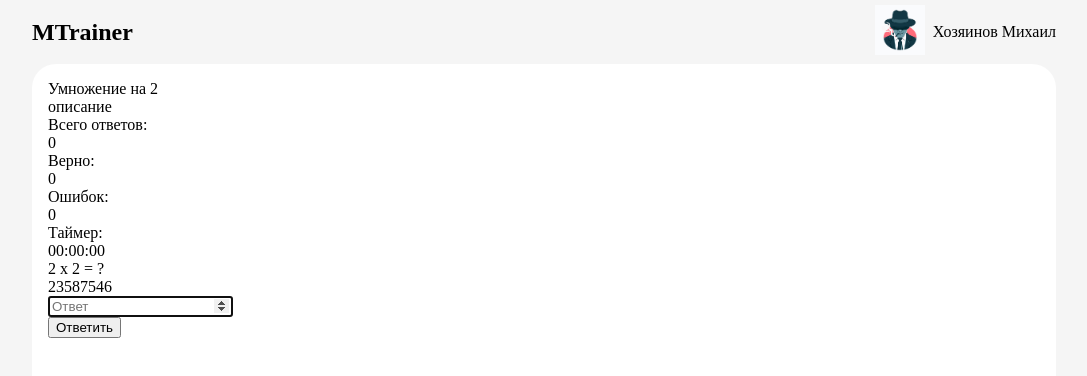
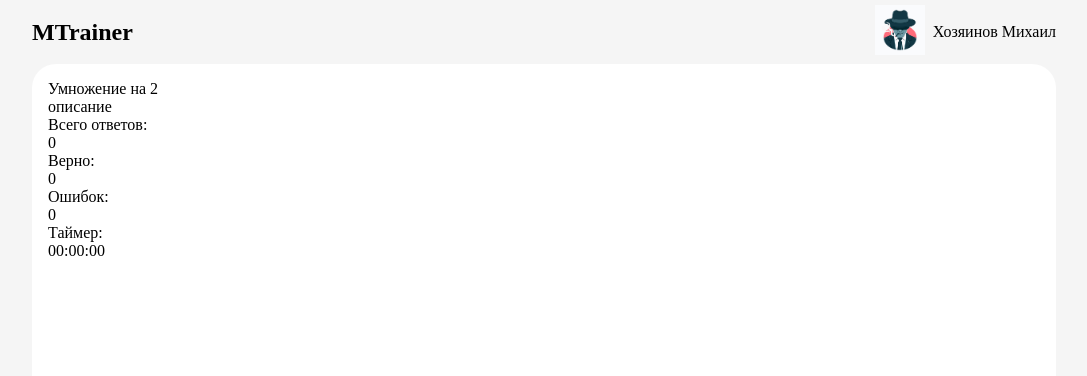
Before and after one commit to kho-mike/MTrainer, a Vue app: page / in a window 1280 px wide. Shown: the top 376 px of the page, without its empty margins (96-1183 px from the left). Built offline with nearby package versions, Linux system fonts and the light colour scheme; a web font is replaced by a local one.

Commit message:
18/03/2024 - 22:08

```diff
--- a/src/components/content/Exercise.vue
+++ b/src/components/content/Exercise.vue
@@ -1,90 +1,10 @@
 <script setup>
-
+import ExerciseHeader from '@/components/content/exercise/Exercise-header.vue';
+import ExerciseContent from '@/components/content/exercise/Exercise-content.vue';
 </script>
 
 <template>
-
-        <div class="exercise">
-            <div class="exercise-header">
-                <div class="exercise-header__left">
-                    <div class="exercise-title">
-                        <div class="exercise-title__name">Умножение на 2</div>
-                        <div class="exercise-title__description">описание</div>
-                    </div>
-                </div>
-                <div class="exercise-header__center">
-                    <div class="exercise-statistic">
-                        <div class="exercise-statistic__item">
-                            <div class="exercise-statistic__title">
-                                Всего ответов:
-                            </div>
-                            <div class="exercise-statistic__value">0</div>
-                        </div>
-                        <div class="exercise-statistic__item">
-                            <div class="exercise-statistic__title">Верно:</div>
-                            <div class="exercise-statistic__value">0</div>
-                        </div>
-                        <div class="exercise-statistic__item">
-                            <div class="exercise-statistic__title">Ошибок:</div>
-                            <div class="exercise-statistic__value">0</div>
-                        </div>
-                    </div>
-                </div>
-                <div class="exercise-header__right">
-                    <div class="exercise-timer">
-                        <div class="exercise-timer__title">Таймер:</div>
-                        <div class="exercise-timer__value">00:00:00</div>
-                    </div>
-                </div>
-            </div>
-            <div class="exercise-content">
-                <div class="exercise-content__task">2 x 2 = ?</div>
-                <div class="exercise-content__answer">
-                    <div class="answer--low-level">
-                        <span
-                            class="choose-item btn"
-                            onclick="checkAnswer(this)"
-                            >23</span
-                        >
-                        <span
-                            class="choose-item btn"
-                            onclick="checkAnswer(this)"
-                            >58</span
-                        >
-                        <span
-                            class="choose-item btn"
-                            onclick="checkAnswer(this)"
-                            >75</span
-                        >
-                        <span
-                            class="choose-item btn"
-                            onclick="checkAnswer(this)"
-                            >46</span
-                        >
-                    </div>
-                    <div class="answer--hight-level">
-                        <div class="answer--hight-level__input">
-                            <input
-                                type="number"
-                                placeholder="Ответ"
-                                autofocus
-                            />
-                        </div>
-                    </div>
-                </div>
-                <div class="exercise-content__btn">
-                    <input type="button" value="Ответить" />
-                </div>
-            </div>
-        </div>
-
+    <ExerciseHeader />
 </template>
 
-<style scoped>
-    .content {
-    background-color: #FFFFFF;
-    border-radius: 3vh;
-    min-height: 90vh;
-    padding: 1rem;
-}
-</style>
+<style scoped></style>
--- /dev/null
+++ b/src/components/content/exercise/Exercise-content.vue
@@ -0,0 +1,49 @@
+<script setup>
+
+</script>
+
+<template>
+            <div class="exercise-content">
+                <div class="exercise-content__task">2 x 2 = ?</div>
+                <div class="exercise-content__answer">
+                    <div class="answer--low-level">
+                        <span
+                            class="choose-item btn"
+                            onclick="checkAnswer(this)"
+                            >23</span
+                        >
+                        <span
+                            class="choose-item btn"
+                            onclick="checkAnswer(this)"
+                            >58</span
+                        >
+                        <span
+                            class="choose-item btn"
+                            onclick="checkAnswer(this)"
+                            >75</span
+                        >
+                        <span
+                            class="choose-item btn"
+                            onclick="checkAnswer(this)"
+                            >46</span
+                        >
+                    </div>
+                    <div class="answer--hight-level">
+                        <div class="answer--hight-level__input">
+                            <input
+                                type="number"
+                                placeholder="Ответ"
+                                autofocus
+                            />
+                        </div>
+                    </div>
+                </div>
+                <div class="exercise-content__btn">
+                    <input type="button" value="Ответить" />
+                </div>
+            </div>
+</template>
+
+<style scoped>
+
+</style>
--- a/src/main.js
+++ b/src/main.js
@@ -1,4 +1,4 @@
-
+var items = [1, 2, 3, 4, 5, 6, 7, 8, 9, 10];
 
 import './assets/main.css'
 
```
